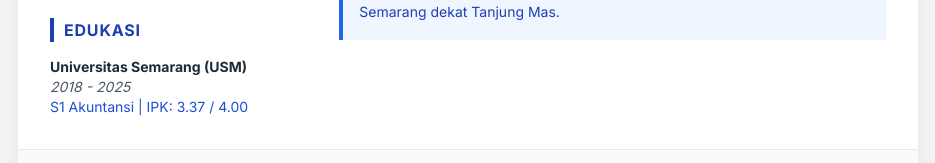
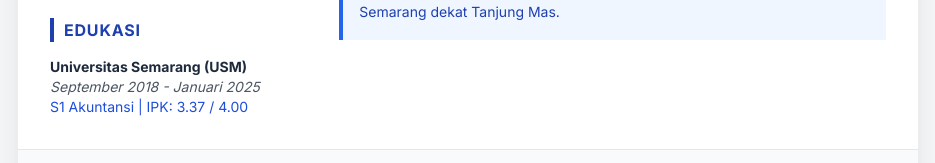
Before and after one commit to ekaprasetyaabdink-ai/CV_EkaPrasetya_DataEntry_PT.Sriboga, a plain HTML site: page index.html in a window 1280 px wide. Shown: the part 1047-1210 px from the top of the page, without its empty margins (172-1107 px from the left). Drawn offline with nearby package versions, Linux system fonts and the light colour scheme.

Commit message:
Update index.html

```diff
--- a/index.html
+++ b/index.html
@@ -123,7 +123,7 @@
                     <h2 class="section-title">Edukasi</h2>
                     <div class="text-sm text-left">
                         <p class="font-bold text-slate-800">Universitas Semarang (USM)</p>
-                        <p class="text-gray-600 italic">2018 - 2025</p>
+                        <p class="text-gray-600 italic">September 2018 - Januari 2025</p>
                         <p class="text-blue-700 font-medium">S1 Akuntansi | IPK: 3.37 / 4.00</p>
                     </div>
                 </section>
```
